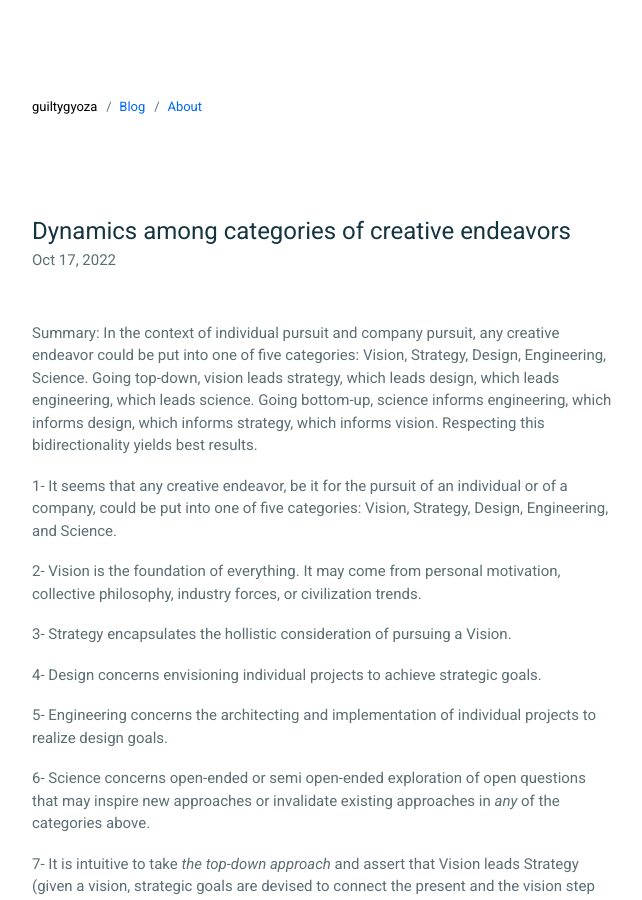
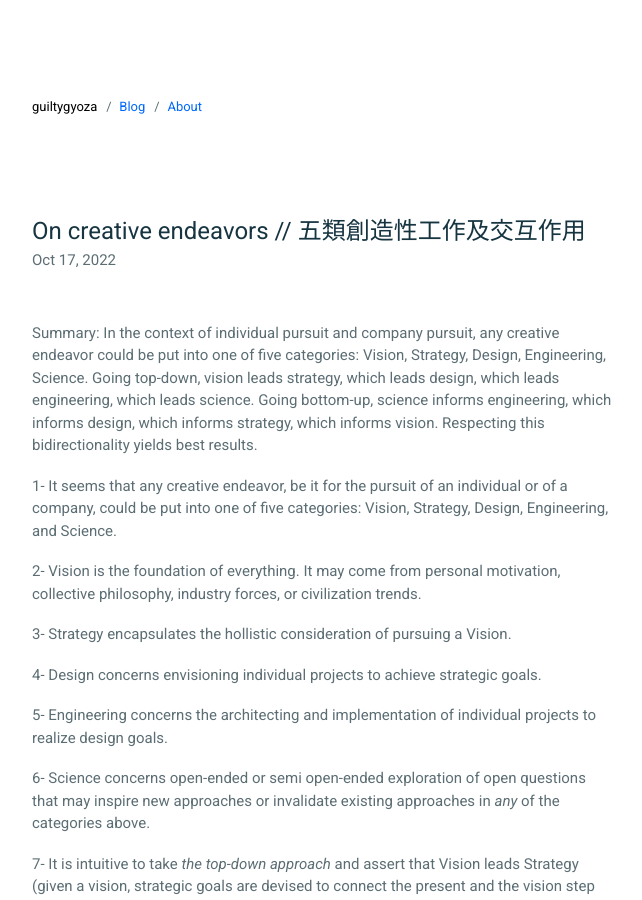
Before and after one commit to guiltygyoza/blog, a Jekyll site: the page built from _posts/2022-10-17-creative-endeavor-category-dynamics.md, in a window 1280 px wide and 900 px high. Shown: the whole window, without its empty margins (318-960 px from the left). Built offline with Jekyll 4.4.1, drawn with Linux system fonts in a browser that asks for light colours.

Commit message:
update title

```diff
--- a/_posts/2022-10-17-creative-endeavor-category-dynamics.md
+++ b/_posts/2022-10-17-creative-endeavor-category-dynamics.md
@@ -1,6 +1,6 @@
 ---
 layout: post
-title:  "Dynamics among categories of creative endeavors"
+title:  "On creative endeavors // 五類創造性工作及交互作用"
 date:   2022-10-17 00:00:00 -0500
 categories: idea
 published: true
```
